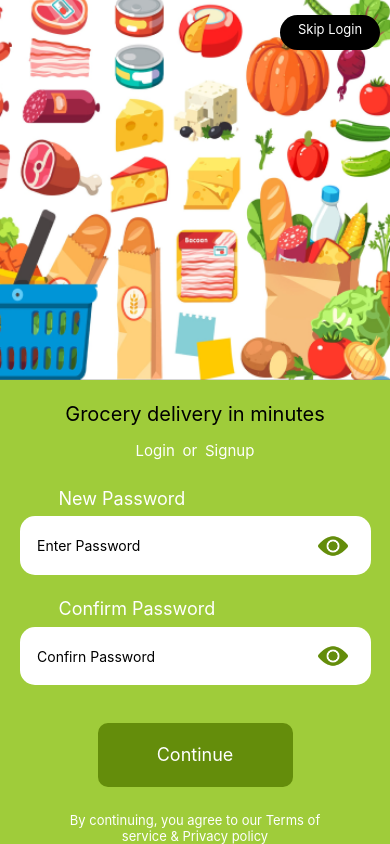
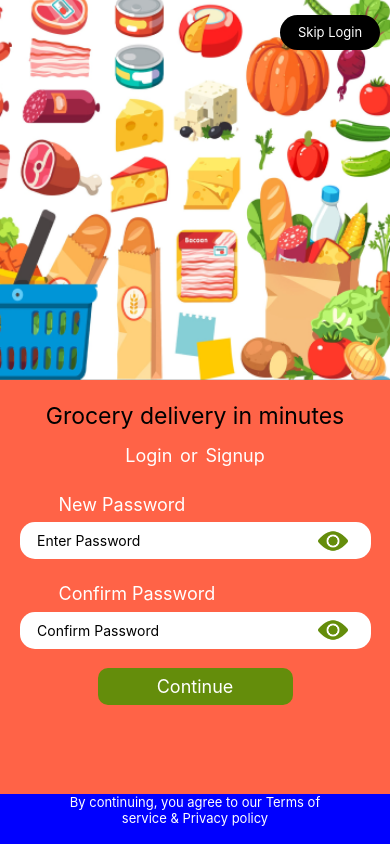
Before and after one commit to jeeteshshaw/store-app, a React Native app: screen /Reset in a window 390 px wide. Built offline with nearby package versions, Linux system fonts and the light colour scheme.

Commit message:
Desiging issue 23/10/22

```diff
--- a/Components/GButton/index.js
+++ b/Components/GButton/index.js
@@ -14,7 +14,7 @@ const Button_style = StyleSheet.create({
  main:{
    justifyContent:'center',
   backgroundColor:'#648D0B',
-  height:'40%',
+  height:37,
   width:'50%',
   borderRadius:10,
   alignSelf:'center',
@@ -23,6 +23,7 @@ const Button_style = StyleSheet.create({
     textAlign:'center',
     // padding:10,
     margin:10,
+    height:'70%',
     fontSize:18,
     color:'white'},
 });
--- a/Components/GInput/index.js
+++ b/Components/GInput/index.js
@@ -42,7 +42,7 @@ function GInput(props){
 
 const styles = StyleSheet.create({
     container:{
-        height:'23%',
+        height:37,
         width:'90%',
         marginLeft:'5%',
         borderRadius:15,
--- a/Screens/Auth/Email/index.js
+++ b/Screens/Auth/Email/index.js
@@ -14,7 +14,7 @@ const Enter_Email = (props) => {
       placeholder={'Enter Email'}
       keyboardtype={'email-address'}
       />
-      <GButton style={{ height:'25%'}} data={'Continue'} press={()=>(props.navigation.navigate('OTP'))}/>
+      <GButton data={'Continue'} press={()=>(props.navigation.navigate('OTP'))}/>
     </View>
   )
 }
@@ -25,7 +25,7 @@ const Email_Style = StyleSheet.create({
     text_style:{
       textAlign:'center',
       color:'white',
-      fontSize:20,
+      fontSize:23,
       width:'37%',
       paddingBottom:'4%'
     },
--- a/Screens/Auth/Entry.js
+++ b/Screens/Auth/Entry.js
@@ -9,15 +9,15 @@ function Entry(Component){
             <View style={[Entry_style.semi_container,{backgroundColor:'#A7A7A7'}]}>
                 <ImageBackground source={require('../../assets/images/mp_1.png')} resizeMode="cover" style={{flex:1,width:'100%',height:'100%'}}>
                     <TouchableRipple onPress={()=>(props.navigation.navigate('Skip'))} style={{ backgroundColor:'black',justifyContent:'center', height:35,width:100,borderRadius:18, marginLeft:280, top:15}}>
-                        <Text style={[Entry_style.agree_text,{padding:6,height:'100%',borderRadius:18}]}>Skip Login</Text>
+                        <Text style={[Entry_style.agree_text,{justifyContent:'center',height:'50%'}]}>Skip Login</Text>
                     </TouchableRipple>
                 </ImageBackground>
             </View>
-            <KeyboardAvoidingView style={{backgroundColor:'#9FCC3A', height:SCREEN_HEIGHT*0.55}}>
+            <View style={{backgroundColor:'tomato', height:SCREEN_HEIGHT*0.55}}>
                 <View style={{flex:1}} >
                     <View>
                         <View style={{paddingTop:22}}>
-                            <Text style={{textAlign:'center',fontSize:20,color:'black'}}>
+                            <Text style={{textAlign:'center',fontSize:23,color:'black'}}>
                                 Grocery delivery in minutes
                             </Text>
                         </View>
@@ -36,7 +36,7 @@ function Entry(Component){
                     <View style={{flex:1}}>
                     <Component {...props}/>
                     </View>
-                    <View style={{marginTop:'20%'}}>
+                    <View style={{backgroundColor:'blue', height:50}}>
                         <Text style={Entry_style.agree_text}>
                             By continuing, you agree to our Terms of
                         </Text>
@@ -45,7 +45,7 @@ function Entry(Component){
                         </Text>
                     </View>
                 </View>
-            </KeyboardAvoidingView>
+            </View>
         </ScrollView>
     </View>
     )
@@ -66,7 +66,7 @@ const Entry_style = StyleSheet.create({
     },
     text_Log:{
         textAlign:'center',
-        fontSize:15,
+        fontSize:18,
         color:'white',
         paddingHorizontal:'2%'
     },
--- a/Screens/Auth/Login/index.js
+++ b/Screens/Auth/Login/index.js
@@ -11,13 +11,12 @@ import GCheck from '../../../Components/GCheck';
 
 const Login=(props)=>{
     return(
-        <View style={{flex:1}}>
-            <GInput containerStyle={{height:'23%'}} placeholder={"Email"}  keyboardtype={'email-address'} />
-            <GInput containerStyle={{height:'23%'}} placeholder={"Password"} secureText={true} icon={'icon'} keyboardtype={'default'}/>
+        <View style={{backgroundColor:'tomato'}}>
+            <GInput  placeholder={"Email"}  keyboardtype={'email-address'} />
+            <GInput  placeholder={"Password"} secureText={true} icon={'icon'} keyboardtype={'default'}/>
             <View style={{flexDirection:'row',width:'40%',marginLeft:'10%',marginBottom:'2%',alignItems:'center'}}>
-            <GCheck
-            />
-                <Text style={{paddingLeft:10,fontSize:15,color:'white'}}>
+            <GCheck/>
+                <Text style={{paddingLeft:10,fontSize:18,color:'white'}}>
                 Remember Me
                 </Text>
             </View>
@@ -36,8 +35,9 @@ export default Entry(Login);
 const Login_style = StyleSheet.create({
 foreget_text:{
     textAlign:'center',
-    fontSize:15,
-    color:'white',
-    paddingTop:14,
+    fontSize:18,
+    color:'#557D00',
+    // paddingTop:14,
+    // backgroundColor:'blue',
     },
 })
--- a/Screens/Auth/OTP/index.js
+++ b/Screens/Auth/OTP/index.js
@@ -12,9 +12,9 @@ import Entry from '../Entry';
                     <Text style={OTP_Style.text_style}>
                       ENTER  OTP
                     </Text>
-                    <GInput containerStyle={{height:'30%'}} placeholder={"OTP"} keyboardtype={'numeric'}/>
+                    <GInput  placeholder={"OTP"} keyboardtype={'numeric'}/>
             </View>
-            <GButton style={{height:'25%'}} data={"Continue"} press={()=>(props.navigation.navigate('Reset'))}/>
+            <GButton  data={"Continue"} press={()=>(props.navigation.navigate('Reset'))}/>
         </View>
         )
     }
@@ -27,7 +27,7 @@ import Entry from '../Entry';
         text_style:{
           textAlign:'center',
           color:'white',
-          fontSize:20,
+          fontSize:23,
           width:'37%',
           paddingBottom:'4%'
         },
--- a/Screens/Auth/RPassword/index.js
+++ b/Screens/Auth/RPassword/index.js
@@ -9,6 +9,7 @@ const windowHeight = Dimensions.get('window').height;
 
 const Reset_Password = (props) => {
   return (
+    <View style={{height:'60%'}}>
     <View style={{flex:1}}>
       <Text style={style.text}>
         New Password
@@ -17,8 +18,9 @@ const Reset_Password = (props) => {
       <Text style={style.text}>
         Confirm Password
       </Text>
-      <GInput  placeholder={'Confirn Password'} secureText={true} keyboardtype={'default'}/>
-      <GButton style={{ height:'25%',marginTop:22}} data={'Continue'}  press={()=>(props.navigation.navigate('Skip'))}/>
+      <GInput  placeholder={'Confirm Password'} secureText={true} keyboardtype={'default'}/>
+      <GButton style={{marginTop:'1%'}} data={'Continue'}  press={()=>(props.navigation.navigate('Skip'))}/>
+    </View>
     </View>
   )
 }
--- a/Screens/Auth/Signup/index.js
+++ b/Screens/Auth/Signup/index.js
@@ -11,7 +11,7 @@ const Signup = (props) => {
       <GInput  placeholder={'Email Address'} keyboardtype={'email-address'}/>
       <GInput  placeholder={'Password'} keyboardtype={'default'} secureText={true} />
       <GInput  placeholder={'Confirm Password'} secureText={true} keyboardtype={'default'}/>
-      <GButton style={{ height:'20%'}} data={'Continue'} press={()=>(props.navigation.navigate('OTP'))}/>
+      <GButton data={'Continue'} press={()=>(props.navigation.navigate('OTP'))}/>
     </View>
   )
 }
```
Also changed, not shown: 11 other files (tests, documents, lock files or other folders).
